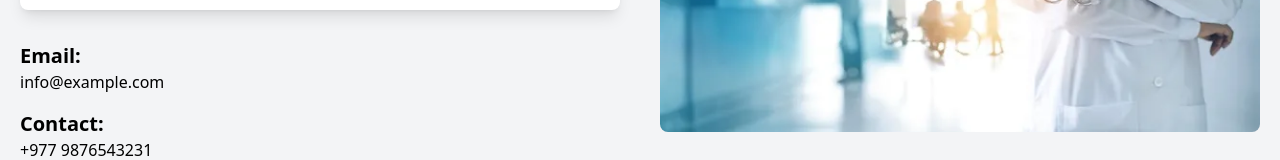
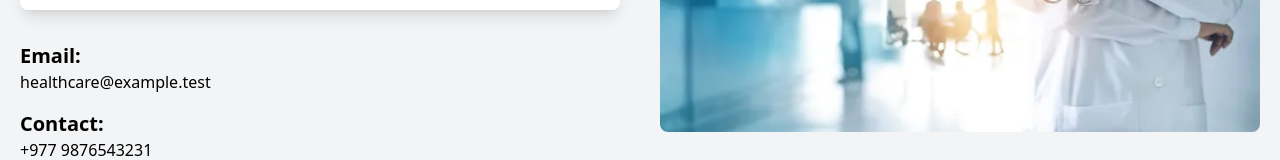
Before and after one commit to Nakiita/Appointment-Security, a React (Create React App) app in the folder frontend/: page / in a window 1280 px wide. Shown: the part 2738-2898 px from the top of the page. Built offline with nearby package versions, Linux system fonts and the light colour scheme.

Commit message:
Changed email

```diff
--- a/frontend/src/pages/User/UserDashboard.jsx
+++ b/frontend/src/pages/User/UserDashboard.jsx
@@ -224,7 +224,7 @@ const UserDashboard = () => {
                   <div className="mt-8">
                     <div className="mb-4">
                       <h3 className="text-xl font-semibold">Email:</h3>
-                      <p>info@example.com</p>
+                      <p>healthcare@example.test</p>
                     </div>
                     <div>
                       <h3 className="text-xl font-semibold">Contact:</h3>
```
